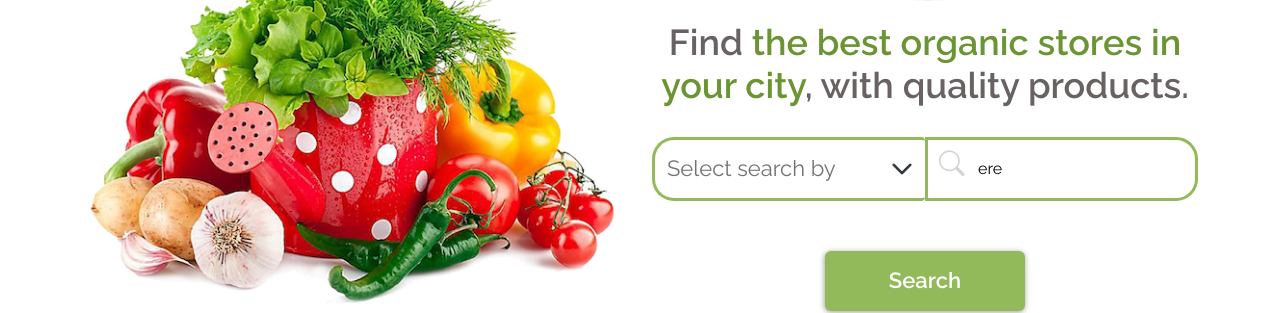
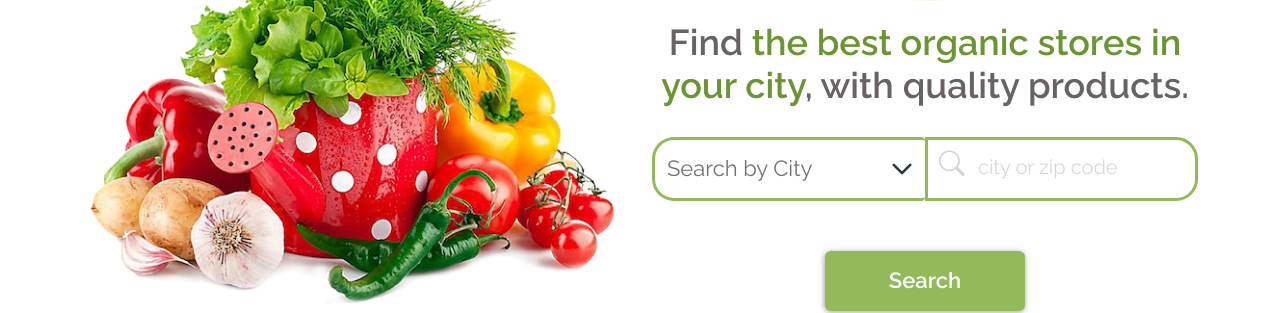
Before and after one commit to mattndross/proximity-network-project, a React (Create React App) app in the folder front-end/: page / in a window 1280 px wide. Shown: the part 980-1293 px from the top of the page. Built offline with nearby package versions, Linux system fonts and the light colour scheme.

Commit message:
Context añadido para usar un searchGlobal

```diff
--- a/front-end/src/App.js
+++ b/front-end/src/App.js
@@ -1,3 +1,4 @@
+import { useState } from 'react'
 import { BrowserRouter, Routes, Route } from "react-router-dom";
 import "bootstrap-icons/font/bootstrap-icons.css"
 import "bootstrap/dist/js/bootstrap.bundle"
@@ -6,18 +7,26 @@ import StoresList from "./pages/StoresList";
 import Footer from "./components/Footer"
 import Header from "./components/Header"
 import StoreProfile from "./pages/StoreProfile";
+// import global context
+import { Context } from './context/SearchContext.js'
 
 function App() {
+  // Variable global que se modificara en el componente search de la landing !
+  const [searchGlobal, setSearchGlobal] = useState('')
   return (
     <div className="wrapper">
       <BrowserRouter>
         {<Header />}
+
+        <Context.Provider value={[searchGlobal, setSearchGlobal]}>
           <Routes>
             <Route path="/" element={<LandingPage />} />
             <Route path="/stores-list" element={<StoresList />} />
             <Route path="/store-profile" element={
               <StoreProfile />} />
           </Routes>
+        </Context.Provider>
+
         {<Footer />}
       </BrowserRouter>
     </div>
--- a/front-end/src/components/LandingPageSearchBar/index.js
+++ b/front-end/src/components/LandingPageSearchBar/index.js
@@ -3,26 +3,37 @@
 import "./LandingPageSearchBar.css";
 import iconSearch from "../../assets/img/search-landing/icon-search.png"
 import imagenSearch from "../../assets/img/search-landing/imagen-search.png"
-import { useState } from "react"
+import { useState, useContext } from "react"
 
-
+import { Context } from '../../context/SearchContext'
 
 
 const LandingPageSearchBar = () => {
-  const [postal, setPostal] = useState("");
-  const [city, setCity] = useState("ere");
-
-  const handleChangeCity = (event) => {
-    setCity(event.target.value)
-    console.log(city)
+  // Haciendo uso del context para modificarlo, con la data del search!!
+  const [searchGlobal, setSearchGlobal] = useContext(Context)
+  const [searchType, setSearchType] = useState(null);
+  const [searchLocalValue, setSearchLocalValue] = useState("");
+  // Método para obtener el search Value
+  const handleSearchLocalValue = (event) => {
+    setSearchLocalValue(event.target.value)
+    console.log(searchLocalValue)
   }
 
-  const searchStores = (event) => {
-    event.preventDefault()
-    console.log(city, postal)
+  const handleChangeSearchType = (event) => {
+    setSearchType(event.target.value)
+    console.log(searchType)
+  }
 
 
+  const replaceSearchGlobal = (event) => {
+    event.preventDefault()
+    setSearchGlobal({
+      type: searchType,
+      value: searchLocalValue
+    })
+
   }
+
   return (
     <section id="searchLanding" className="search-page">
       <div className="container">
@@ -37,21 +48,21 @@ const LandingPageSearchBar = () => {
               <img src={iconSearch} className="img-fluid" alt="icono del buscador" />
             </div>
             <h2>Find <span>the best organic stores in your city</span>, with quality products.</h2>
-            <form className="text-center" onSubmit={searchStores}>
+            <form className="text-center" onSubmit={replaceSearchGlobal}>
               <div className="row search-form">
                 <div className=" col-6 content-select">
                   <di className="search-postal">
-                    <select class="form-select" aria-label="Default select example">
-                      <option selected>Select search by</option>
-                      <option value="1">City</option>
-                      <option value="2">Postal code</option>
+                    <select class="form-select" onChange={handleChangeSearchType} value={searchType} aria-label="Default select example">
+
+                      <option value="city" selected>Search by City</option>
+                      <option value="postal">Search by postal code</option>
                     </select>
                   </di>
                 </div>
                 <div className="col-6 content-search-city-postal">
                   <div className=" search-city-postal">
                     <i class="bi bi-search"></i>
-                    <input type="text" placeholder="city or zip code" value={city} onChange={handleChangeCity} />
+                    <input type="text" placeholder="city or zip code" value={searchLocalValue} onChange={handleSearchLocalValue} />
                   </div>
                 </div>
               </div>
--- /dev/null
+++ b/front-end/src/context/SearchContext.js
@@ -0,0 +1,2 @@
+import React from "react";
+export const Context = React.createContext();
--- a/front-end/src/pages/StoresList/index.js
+++ b/front-end/src/pages/StoresList/index.js
@@ -1,10 +1,16 @@
-import React from 'react'
+import React, { useContext } from 'react'
 import { Link } from 'react-router-dom'
 import Button from '../../components/Button'
 import StoresListBanner from '../../components/StoresListBanner'
 import SearchStoresList from '../../components/SearchStoresList'
 import CardListStores from '../../components/CardListStores'
+
+// importar el contexto
+import { Context } from '../../context/SearchContext.js'
+
 export default function StoresList() {
+    const valor = useContext(Context);
+    console.log(valor)
     return (
         <div>
             <StoresListBanner></StoresListBanner>
@@ -15,5 +21,6 @@ export default function StoresList() {
                 <Button color="gray-bg" textColor="white-txt" text="Go Home"></Button>
             </Link>
         </div>
+
     )
 }
```
Lines whose indentation alone changed are shown as unchanged.
